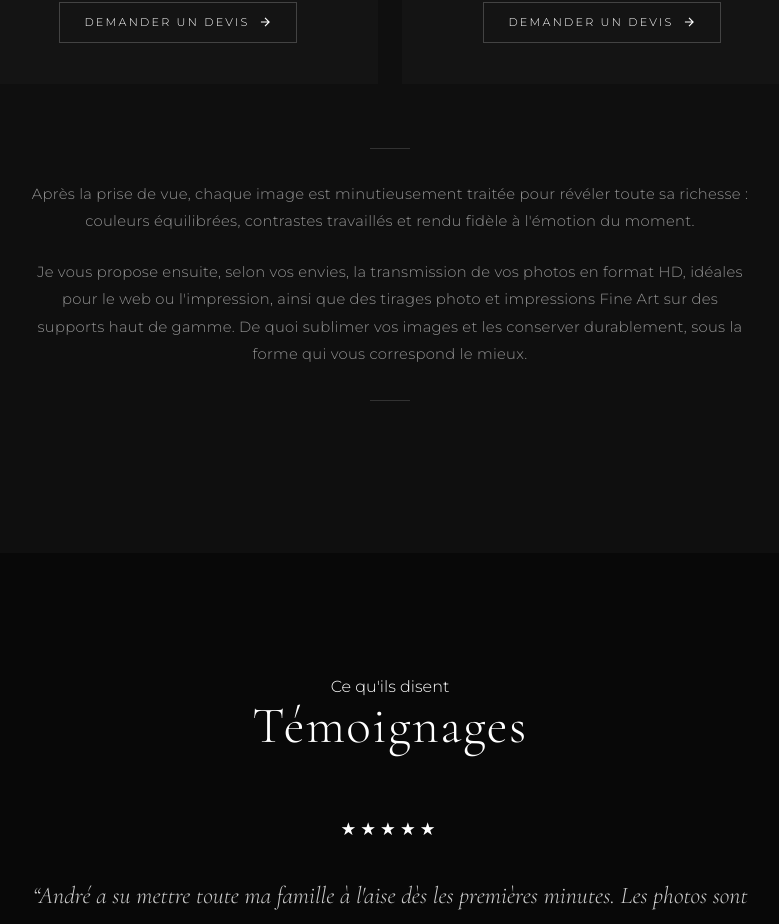
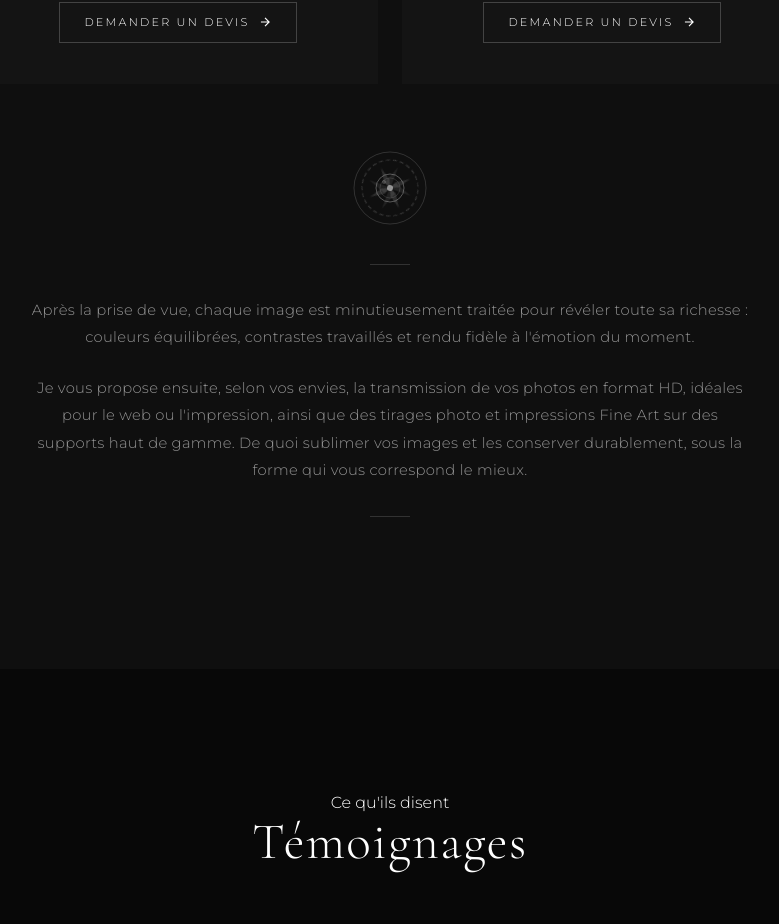
Before and after one commit to yenou/portfolio-website, a React (Vite) app: page / in a window 1280 px wide. Shown: the part 3120-4044 px from the top of the page, without its empty margins (250-1029 px from the left). Built offline with nearby package versions, Linux system fonts and the light colour scheme; no server answers; the database is empty.

Commit message:
portfolio: add animated lens icon above services outro text
SVG camera aperture with two counter-rotating layers (dashed ring + blades).

Co-Authored-By: Claude Sonnet 4.6 <noreply@anthropic.com>

```diff
--- a/src/components/Services.css
+++ b/src/components/Services.css
@@ -212,6 +212,32 @@
 }
 .services__outro-text:last-of-type { margin-bottom: 32px; }
 
+.services__outro-icon {
+  width: 80px;
+  height: 80px;
+  margin: 0 auto 36px;
+}
+.services__outro-icon svg {
+  width: 100%;
+  height: 100%;
+}
+.lens-rotate {
+  transform-origin: 40px 40px;
+  animation: lensRotate 8s linear infinite;
+}
+.lens-spin {
+  transform-origin: 40px 40px;
+  animation: lensSpin 12s linear infinite;
+}
+@keyframes lensRotate {
+  from { transform: rotate(0deg); }
+  to   { transform: rotate(360deg); }
+}
+@keyframes lensSpin {
+  from { transform: rotate(0deg); }
+  to   { transform: rotate(-360deg); }
+}
+
 @media (max-width: 900px) {
   .services__grid {
     grid-template-columns: 1fr;
--- a/src/components/Services.jsx
+++ b/src/components/Services.jsx
@@ -84,6 +84,34 @@ export default function Services() {
         </div>
 
         <div className="services__outro" ref={outroRef}>
+          <div className="services__outro-icon">
+            <svg viewBox="0 0 80 80" fill="none" xmlns="http://www.w3.org/2000/svg">
+              {/* Outer ring */}
+              <circle cx="40" cy="40" r="36" stroke="rgba(255,255,255,0.15)" strokeWidth="1"/>
+              {/* Rotating aperture ring */}
+              <g className="lens-rotate">
+                <circle cx="40" cy="40" r="28" stroke="rgba(255,255,255,0.25)" strokeWidth="0.8" strokeDasharray="4 3"/>
+              </g>
+              {/* Aperture blades */}
+              <g className="lens-spin">
+                <path d="M40 18 L43 32 L40 40 L37 32 Z" fill="rgba(255,255,255,0.12)"/>
+                <path d="M62 40 L48 43 L40 40 L48 37 Z" fill="rgba(255,255,255,0.12)"/>
+                <path d="M40 62 L37 48 L40 40 L43 48 Z" fill="rgba(255,255,255,0.12)"/>
+                <path d="M18 40 L32 37 L40 40 L32 43 Z" fill="rgba(255,255,255,0.12)"/>
+                <path d="M55.6 24.4 L45.2 35.2 L40 40 L37 33 Z" fill="rgba(255,255,255,0.08)"/>
+                <path d="M55.6 55.6 L44.8 45.2 L40 40 L47 37 Z" fill="rgba(255,255,255,0.08)"/>
+                <path d="M24.4 55.6 L34.8 44.8 L40 40 L43 47 Z" fill="rgba(255,255,255,0.08)"/>
+                <path d="M24.4 24.4 L35.2 34.8 L40 40 L33 43 Z" fill="rgba(255,255,255,0.08)"/>
+              </g>
+              {/* Inner lens */}
+              <circle cx="40" cy="40" r="14" stroke="rgba(255,255,255,0.3)" strokeWidth="1"/>
+              <circle cx="40" cy="40" r="10" stroke="rgba(255,255,255,0.15)" strokeWidth="0.8"/>
+              {/* Center dot */}
+              <circle cx="40" cy="40" r="3" fill="rgba(255,255,255,0.5)"/>
+              {/* Light reflection */}
+              <circle cx="34" cy="34" r="2" fill="rgba(255,255,255,0.2)"/>
+            </svg>
+          </div>
           <div className="services__outro-line" />
           <p className="services__outro-text">
             Après la prise de vue, chaque image est minutieusement traitée pour révéler toute sa richesse&nbsp;: couleurs équilibrées, contrastes travaillés et rendu fidèle à l'émotion du moment.
```
